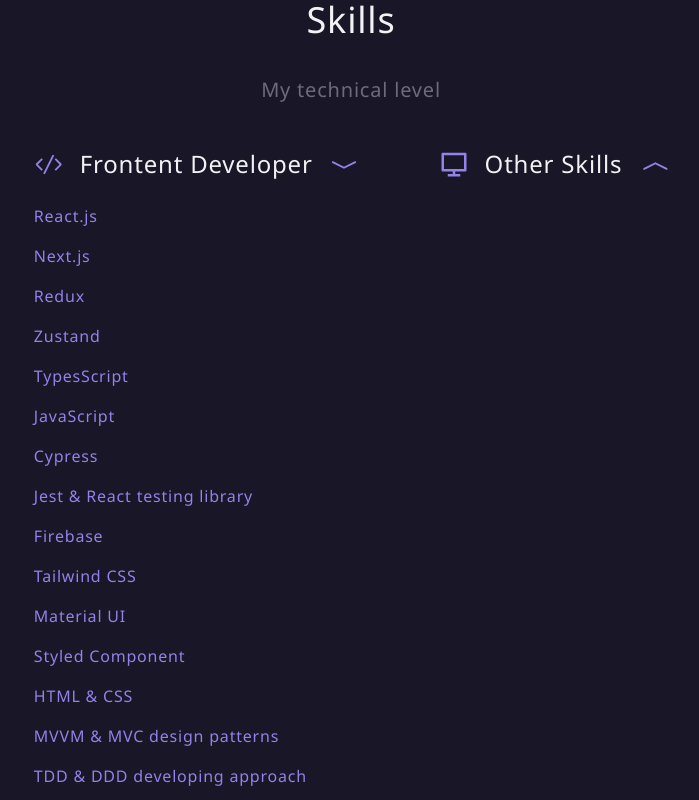
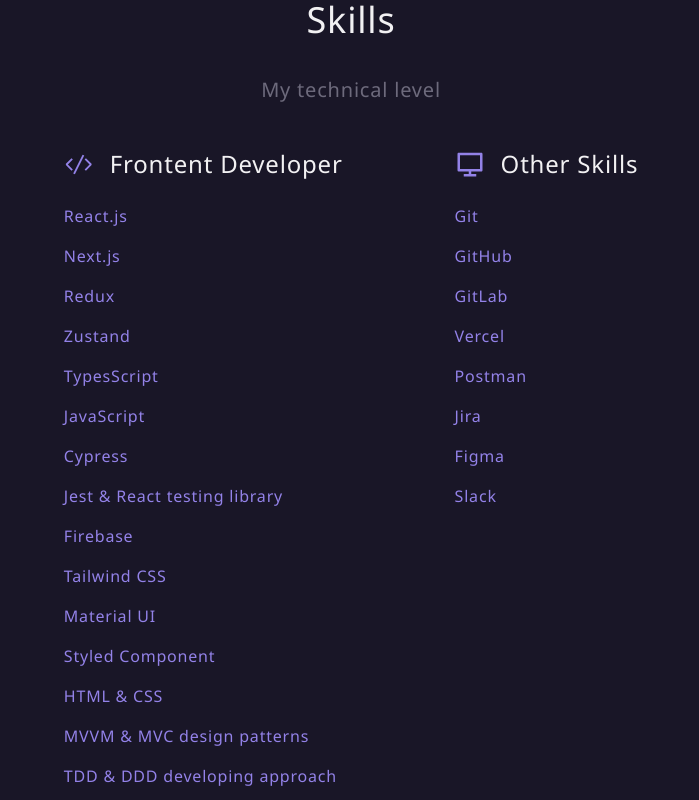
Before and after one commit to ArkadiNazarian/portfolio, a React (Create React App) app: page / in a window 1280 px wide. Shown: the part 1240-2040 px from the top of the page, without its empty margins (289-988 px from the left). Built offline with nearby package versions, Linux system fonts and the light colour scheme.

Commit message:
remove the accardion

```diff
--- a/src/About/about.tsx
+++ b/src/About/about.tsx
@@ -13,9 +13,9 @@
                     <br />
                     <span className="tw-text-code"> age </span> <span className="tw-text-primary"> : </span> <span className="tw-text-property">"{`${new Date().getFullYear() - 2002} years old`}",</span>
                     <br />
-                    <span className="tw-text-code"> city </span> <span className="tw-text-primary"> : </span> <span className="tw-text-property">"Tehran",</span>
+                    <span className="tw-text-code"> city </span> <span className="tw-text-primary"> : </span> <span className="tw-text-property">"Yerevan",</span>
                     <br />
-                    <span className="tw-text-code"> country </span> <span className="tw-text-primary"> : </span> <span className="tw-text-property">"Iran",</span>
+                    <span className="tw-text-code"> country </span> <span className="tw-text-primary"> : </span> <span className="tw-text-property">"Armenia",</span>
                     <br />
                     <span className="tw-text-code"> nationality </span> <span className="tw-text-primary"> : </span> <span className="tw-text-property">[ "Iranian","Armenian" ],</span>
                     <br />
--- a/src/App.tsx
+++ b/src/App.tsx
@@ -81,7 +81,7 @@
           <section id='contact'>
             <Contact />
           </section>
-          <p className='tw-text-secondary tw-p-2'>2023 Developed by Arkadi Nazarian </p>
+          <i className='tw-text-secondary tw-p-2'>2023 Developed by Arkadi Nazarian </i>
         </div>
       </div>
     </div>
--- a/src/Qualification/qualification.tsx
+++ b/src/Qualification/qualification.tsx
@@ -9,7 +9,7 @@
                 <p className="laptop:tw-text-4xl tablet:tw-text-3xl mobile:tw-text-2xl tw-text-primary">Qualification</p>
                 <p className="laptop:tw-text-xl tablet:tw-text-lg mobile:tw-text-base tw-text-secondary">My personal journey</p>
             </div>
-            <div className="tw-flex tw-flex-row tw-justify-center tw-gap-[8vw]">
+            <div className="tw-flex mobile:tw-flex-col tablet:tw-flex-row tw-justify-center tw-gap-12">
                 <div className="tw-flex tw-flex-col">
                     <p className="laptop:tw-text-2xl tablet:tw-text-xl mobile:tw-text-lg tw-text-purple tw-mr-5 tw-flex tw-items-center"><MdSchool className="tw-text-purple laptop:tw-text-3xl tablet:tw-text-2xl mobile:tw-text-xl tw-mr-3" />Education</p>
                     <p className="laptop:tw-text-base tablet:tw-text-sm mobile:tw-text-xs tw-text-primary">Math and Physics Diploma</p>
--- a/src/Skills/skills.tsx
+++ b/src/Skills/skills.tsx
@@ -1,53 +1,42 @@
-import { useState } from "react";
-import { BsChevronCompactDown } from "react-icons/bs";
 import { VscCode } from "react-icons/vsc";
 import { RiComputerLine } from "react-icons/ri";
 export const Skills = () => {
 
-    const [isCollapsed, setIsCollapsed] = useState<boolean>(true);
-    const handle_toggle_click = () => {
-        setIsCollapsed((isCollapsed) => !isCollapsed);
-    }
-    const [otherisCollapsed, othersetIsCollapsed] = useState<boolean>(false);
-    const other_handle_toggle_click = () => {
-        othersetIsCollapsed((otherisCollapsed) => !otherisCollapsed);
-    }
-
     return (
-        <div className="tw-pt-20 tw-px-2 lg:tw-px-0">
+        <div className="tw-pt-20">
             <div className="tw-text-center ">
                 <p className="laptop:tw-text-4xl tablet:tw-text-3xl mobile:tw-text-2xl tw-text-primary">Skills</p>
                 <p className="laptop:tw-text-xl tablet:tw-text-lg mobile:tw-text-base tw-text-secondary">My technical level</p>
             </div>
-            <div className={`tw-flex tw-flex-row tw-justify-center tw-transition-all tw-duration-[1000ms] ${isCollapsed ? "tw-h-[35rem]" : "tw-h-72"}`}>
-                <div className="tw-mr-10">
-                    <p className="laptop:tw-text-2xl tablet:tw-text-xl mobile:tw-text-lg tw-text-primary tw-flex tw-items-center tw-cursor-pointer" onClick={handle_toggle_click}><VscCode className="laptop:tw-text-3xl tablet:tw-text-2xl mobile:tw-text-4xl tw-text-purple tw-pr-4" />Frontent Developer <BsChevronCompactDown className={`laptop:tw-text-3xl tablet:tw-text-2xl mobile:tw-text-2xl tw-text-purple laptop:tw-pl-4 tablet:tw-pl-4 tw-transition-all tw-duration-1000 tw-origin-custom-origin ${isCollapsed ? "tw-rotate-0" : "tw--rotate-180"}`} /></p>
-                    <p className={`tw-flex laptop:tw-text-base tablet:tw-text-sm mobile:tw-text-xs tw-text-purple tw-transition-all tw-duration-[2000ms] ${isCollapsed ? "tw-opacity-100" : "tw-opacity-0"}`}>React.js</p>
-                    <p className={`tw-flex laptop:tw-text-base tablet:tw-text-sm mobile:tw-text-xs tw-text-purple tw-transition-all tw-duration-[1200ms] ${isCollapsed ? "tw-opacity-100" : "tw-opacity-0"}`}>Next.js</p>
-                    <p className={`tw-flex laptop:tw-text-base tablet:tw-text-sm mobile:tw-text-xs tw-text-purple tw-transition-all tw-duration-[1400ms] ${isCollapsed ? "tw-opacity-100" : "tw-opacity-0"}`}>Redux</p>
-                    <p className={`tw-flex laptop:tw-text-base tablet:tw-text-sm mobile:tw-text-xs tw-text-purple tw-transition-all tw-duration-[1600ms] ${isCollapsed ? "tw-opacity-100" : "tw-opacity-0"}`}>Zustand</p>
-                    <p className={`tw-flex laptop:tw-text-base tablet:tw-text-sm mobile:tw-text-xs tw-text-purple tw-transition-all tw-duration-[1800ms] ${isCollapsed ? "tw-opacity-100" : "tw-opacity-0"}`}>TypesScript</p>
-                    <p className={`tw-flex laptop:tw-text-base tablet:tw-text-sm mobile:tw-text-xs tw-text-purple tw-transition-all tw-duration-[2000ms] ${isCollapsed ? "tw-opacity-100" : "tw-opacity-0"}`}>JavaScript</p>
-                    <p className={`tw-flex laptop:tw-text-base tablet:tw-text-sm mobile:tw-text-xs tw-text-purple tw-transition-all tw-duration-[2200ms] ${isCollapsed ? "tw-opacity-100" : "tw-opacity-0"}`}>Cypress</p>
-                    <p className={`tw-flex laptop:tw-text-base tablet:tw-text-sm mobile:tw-text-xs tw-text-purple tw-transition-all tw-duration-[2400ms] ${isCollapsed ? "tw-opacity-100" : "tw-opacity-0"}`}>Jest & React testing library</p>
-                    <p className={`tw-flex laptop:tw-text-base tablet:tw-text-sm mobile:tw-text-xs tw-text-purple tw-transition-all tw-duration-[2600ms] ${isCollapsed ? "tw-opacity-100" : "tw-opacity-0"}`}>Firebase</p>
-                    <p className={`tw-flex laptop:tw-text-base tablet:tw-text-sm mobile:tw-text-xs tw-text-purple tw-transition-all tw-duration-[2800ms] ${isCollapsed ? "tw-opacity-100" : "tw-opacity-0"}`}>Tailwind CSS</p>
-                    <p className={`tw-flex laptop:tw-text-base tablet:tw-text-sm mobile:tw-text-xs tw-text-purple tw-transition-all tw-duration-[3000ms] ${isCollapsed ? "tw-opacity-100" : "tw-opacity-0"}`}>Material UI</p>
-                    <p className={`tw-flex laptop:tw-text-base tablet:tw-text-sm mobile:tw-text-xs tw-text-purple tw-transition-all tw-duration-[3200ms] ${isCollapsed ? "tw-opacity-100" : "tw-opacity-0"}`}>Styled Component</p>
-                    <p className={`tw-flex laptop:tw-text-base tablet:tw-text-sm mobile:tw-text-xs tw-text-purple tw-transition-all tw-duration-[3400ms] ${isCollapsed ? "tw-opacity-100" : "tw-opacity-0"}`}>HTML & CSS</p>
-                    <p className={`tw-flex laptop:tw-text-base tablet:tw-text-sm mobile:tw-text-xs tw-text-purple tw-transition-all tw-duration-[3600ms] ${isCollapsed ? "tw-opacity-100" : "tw-opacity-0"}`}>MVVM & MVC design patterns</p>
-                    <p className={`tw-flex laptop:tw-text-base tablet:tw-text-sm mobile:tw-text-xs tw-text-purple tw-transition-all tw-duration-[3800ms] ${isCollapsed ? "tw-opacity-100" : "tw-opacity-0"}`}>TDD & DDD developing approach</p>
+            <div className="tw-flex mobile:tw-flex-col tablet:tw-flex-row tw-justify-center tw-gap-28">
+                <div>
+                    <p className="laptop:tw-text-2xl tablet:tw-text-xl mobile:tw-text-lg tw-text-primary tw-flex tw-items-center tw-cursor-pointer tw-justify-center"><VscCode className="laptop:tw-text-3xl tablet:tw-text-2xl mobile:tw-text-4xl tw-text-purple tw-pr-4" />Frontent Developer </p>
+                    <p className="laptop:tw-text-base tablet:tw-text-sm mobile:tw-text-xs tw-text-purple mobile:tw-text-center tablet:tw-text-left">React.js</p>
+                    <p className="laptop:tw-text-base tablet:tw-text-sm mobile:tw-text-xs tw-text-purple mobile:tw-text-center tablet:tw-text-left">Next.js</p>
+                    <p className="laptop:tw-text-base tablet:tw-text-sm mobile:tw-text-xs tw-text-purple mobile:tw-text-center tablet:tw-text-left">Redux</p>
+                    <p className="laptop:tw-text-base tablet:tw-text-sm mobile:tw-text-xs tw-text-purple mobile:tw-text-center tablet:tw-text-left">Zustand</p>
+                    <p className="laptop:tw-text-base tablet:tw-text-sm mobile:tw-text-xs tw-text-purple mobile:tw-text-center tablet:tw-text-left">TypesScript</p>
+                    <p className="laptop:tw-text-base tablet:tw-text-sm mobile:tw-text-xs tw-text-purple mobile:tw-text-center tablet:tw-text-left">JavaScript</p>
+                    <p className="laptop:tw-text-base tablet:tw-text-sm mobile:tw-text-xs tw-text-purple mobile:tw-text-center tablet:tw-text-left">Cypress</p>
+                    <p className="laptop:tw-text-base tablet:tw-text-sm mobile:tw-text-xs tw-text-purple mobile:tw-text-center tablet:tw-text-left">Jest & React testing library</p>
+                    <p className="laptop:tw-text-base tablet:tw-text-sm mobile:tw-text-xs tw-text-purple mobile:tw-text-center tablet:tw-text-left">Firebase</p>
+                    <p className="laptop:tw-text-base tablet:tw-text-sm mobile:tw-text-xs tw-text-purple mobile:tw-text-center tablet:tw-text-left">Tailwind CSS</p>
+                    <p className="laptop:tw-text-base tablet:tw-text-sm mobile:tw-text-xs tw-text-purple mobile:tw-text-center tablet:tw-text-left">Material UI</p>
+                    <p className="laptop:tw-text-base tablet:tw-text-sm mobile:tw-text-xs tw-text-purple mobile:tw-text-center tablet:tw-text-left">Styled Component</p>
+                    <p className="laptop:tw-text-base tablet:tw-text-sm mobile:tw-text-xs tw-text-purple mobile:tw-text-center tablet:tw-text-left">HTML & CSS</p>
+                    <p className="laptop:tw-text-base tablet:tw-text-sm mobile:tw-text-xs tw-text-purple mobile:tw-text-center tablet:tw-text-left">MVVM & MVC design patterns</p>
+                    <p className="laptop:tw-text-base tablet:tw-text-sm mobile:tw-text-xs tw-text-purple mobile:tw-text-center tablet:tw-text-left">TDD & DDD developing approach</p>
                 </div>
-                <div className="laptop:tw-ml-10 tablet:tw-ml-10 mobile:tw-ml-0">
-                    <p className="laptop:tw-text-2xl tablet:tw-text-xl mobile:tw-text-lg tw-text-primary tw-flex tw-items-center tw-cursor-pointer" onClick={other_handle_toggle_click}><RiComputerLine className="laptop:tw-text-3xl tablet:tw-text-2xl mobile:tw-text-4xl tw-text-purple tw-pr-4" />Other Skills <BsChevronCompactDown className={`laptop:tw-text-3xl tablet:tw-text-2xl mobile:tw-text-2xl tw-text-purple laptop:tw-pl-4 tablet:tw-pl-4 mobile:tw-pl-0 tw-transition-all tw-duration-1000 tw-origin-custom-origin ${otherisCollapsed ? "tw-rotate-0" : "tw--rotate-180"}`} /></p>
-                    <p className={`tw-flex laptop:tw-text-base tablet:tw-text-sm mobile:tw-text-xs tw-text-purple tw-transition-all tw-duration-1000 ${otherisCollapsed ? "tw-opacity-100" : "tw-opacity-0"}`}>Git</p>
-                    <p className={`tw-flex laptop:tw-text-base tablet:tw-text-sm mobile:tw-text-xs tw-text-purple tw-transition-all tw-duration-[1200ms] ${otherisCollapsed ? "tw-opacity-100" : "tw-opacity-0"}`}>GitHub</p>
-                    <p className={`tw-flex laptop:tw-text-base tablet:tw-text-sm mobile:tw-text-xs tw-text-purple tw-transition-all tw-duration-[1400ms] ${otherisCollapsed ? "tw-opacity-100" : "tw-opacity-0"}`}>GitLab</p>
-                    <p className={`tw-flex laptop:tw-text-base tablet:tw-text-sm mobile:tw-text-xs tw-text-purple tw-transition-all tw-duration-[1600ms] ${otherisCollapsed ? "tw-opacity-100" : "tw-opacity-0"}`}>Vercel</p>
-                    <p className={`tw-flex laptop:tw-text-base tablet:tw-text-sm mobile:tw-text-xs tw-text-purple tw-transition-all tw-duration-[1800ms] ${otherisCollapsed ? "tw-opacity-100" : "tw-opacity-0"}`}>Postman</p>
-                    <p className={`tw-flex laptop:tw-text-base tablet:tw-text-sm mobile:tw-text-xs tw-text-purple tw-transition-all tw-duration-[2000ms] ${otherisCollapsed ? "tw-opacity-100" : "tw-opacity-0"}`}>Jira</p>
-                    <p className={`tw-flex laptop:tw-text-base tablet:tw-text-sm mobile:tw-text-xs tw-text-purple tw-transition-all tw-duration-[2200ms] ${otherisCollapsed ? "tw-opacity-100" : "tw-opacity-0"}`}>Figma</p>
-                    <p className={`tw-flex laptop:tw-text-base tablet:tw-text-sm mobile:tw-text-xs tw-text-purple tw-transition-all tw-duration-[2400ms] ${otherisCollapsed ? "tw-opacity-100" : "tw-opacity-0"}`}>Slack</p>
+                <div>
+                    <p className="laptop:tw-text-2xl tablet:tw-text-xl mobile:tw-text-lg tw-text-primary tw-flex tw-items-center tw-cursor-pointer tw-justify-center"><RiComputerLine className="laptop:tw-text-3xl tablet:tw-text-2xl mobile:tw-text-4xl tw-text-purple tw-pr-4" />Other Skills </p>
+                    <p className="laptop:tw-text-base tablet:tw-text-sm mobile:tw-text-xs tw-text-purple mobile:tw-text-center tablet:tw-text-left" >Git</p>
+                    <p className="laptop:tw-text-base tablet:tw-text-sm mobile:tw-text-xs tw-text-purple mobile:tw-text-center tablet:tw-text-left" >GitHub</p>
+                    <p className="laptop:tw-text-base tablet:tw-text-sm mobile:tw-text-xs tw-text-purple mobile:tw-text-center tablet:tw-text-left" >GitLab</p>
+                    <p className="laptop:tw-text-base tablet:tw-text-sm mobile:tw-text-xs tw-text-purple mobile:tw-text-center tablet:tw-text-left" >Vercel</p>
+                    <p className="laptop:tw-text-base tablet:tw-text-sm mobile:tw-text-xs tw-text-purple mobile:tw-text-center tablet:tw-text-left" >Postman</p>
+                    <p className="laptop:tw-text-base tablet:tw-text-sm mobile:tw-text-xs tw-text-purple mobile:tw-text-center tablet:tw-text-left" >Jira</p>
+                    <p className="laptop:tw-text-base tablet:tw-text-sm mobile:tw-text-xs tw-text-purple mobile:tw-text-center tablet:tw-text-left" >Figma</p>
+                    <p className="laptop:tw-text-base tablet:tw-text-sm mobile:tw-text-xs tw-text-purple mobile:tw-text-center tablet:tw-text-left" >Slack</p>
                 </div>
             </div>
         </div>
```
